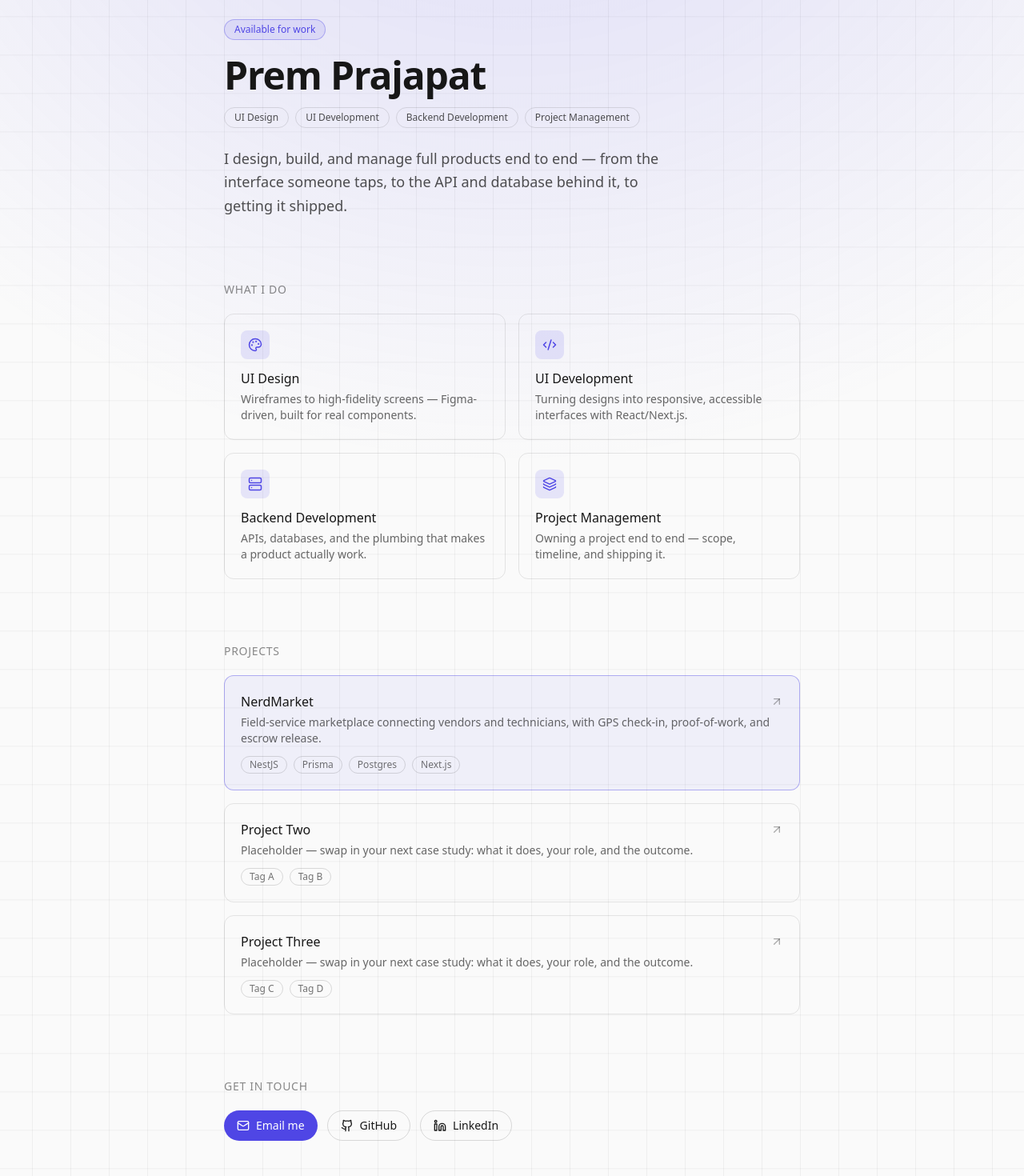
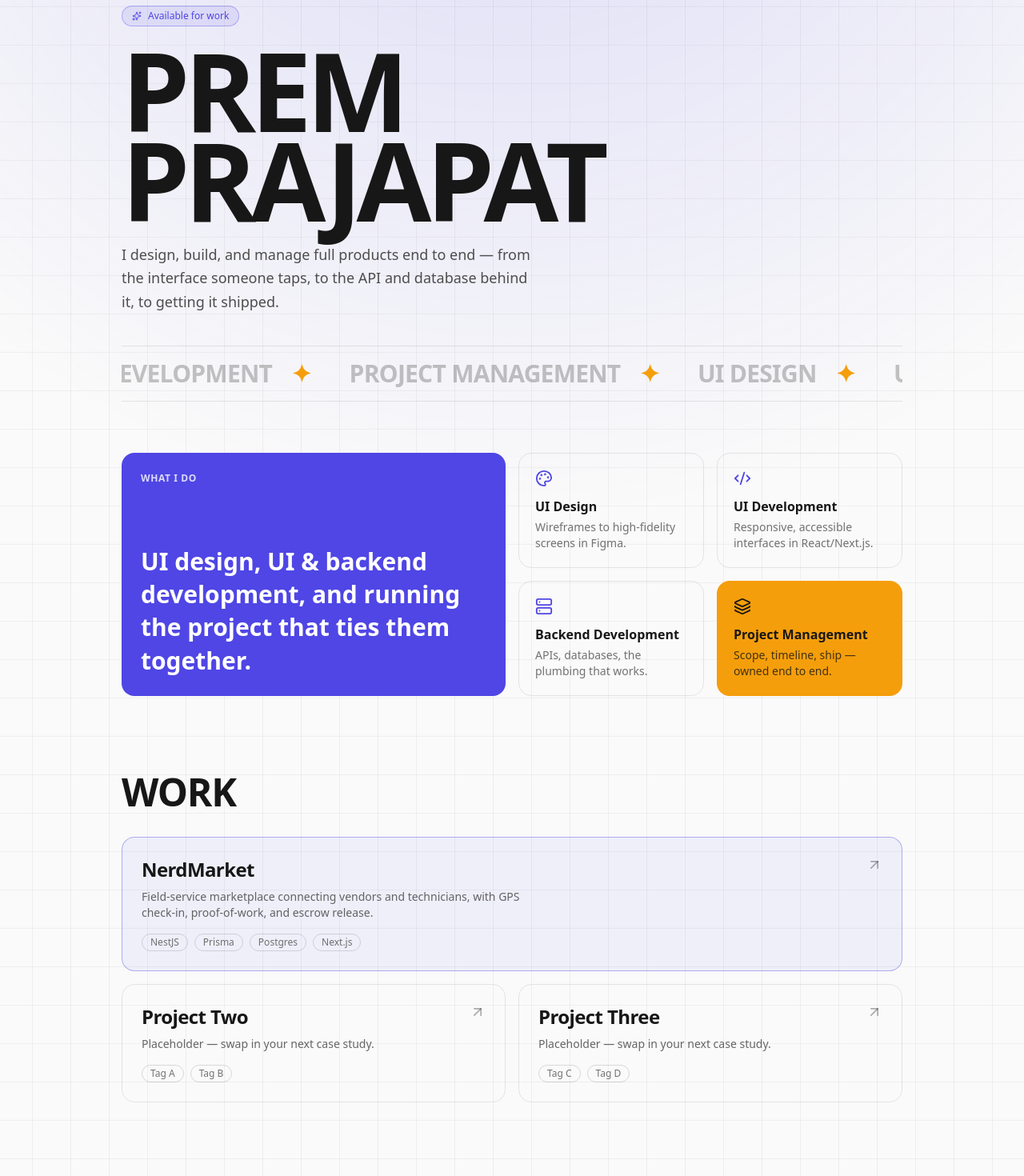
Before and after one commit to NarutoJoyboy/portfolio, a Next.js app: page / in a window 1280 px wide. Shown: the part 146-1616 px from the top of the page at 80% size. Built offline with nearby package versions, Linux system fonts and the light colour scheme.

Commit message:
portfolio: bento-grid redesign with oversized typography and marquee, inspired by 2026 award-winning portfolio trends

```diff
--- a/app/globals.css
+++ b/app/globals.css
@@ -5,6 +5,8 @@
   --foreground: #171717;
   --accent: #4f46e5;
   --accent-foreground: #ffffff;
+  --accent2: #f59e0b;
+  --accent2-foreground: #171717;
 }
 
 @theme inline {
@@ -12,6 +14,8 @@
   --color-foreground: var(--foreground);
   --color-accent: var(--accent);
   --color-accent-foreground: var(--accent-foreground);
+  --color-accent2: var(--accent2);
+  --color-accent2-foreground: var(--accent2-foreground);
   --font-sans: var(--font-geist-sans);
   --font-mono: var(--font-geist-mono);
 }
@@ -22,6 +26,8 @@
     --foreground: #ededed;
     --accent: #818cf8;
     --accent-foreground: #0a0a0a;
+    --accent2: #fbbf24;
+    --accent2-foreground: #0a0a0a;
   }
 }
 
@@ -36,3 +42,12 @@ body {
   background-size: auto, 48px 48px, 48px 48px;
   background-position: center, center, center;
 }
+
+@keyframes marquee {
+  from { transform: translateX(0); }
+  to { transform: translateX(-50%); }
+}
+
+.marquee-track {
+  animation: marquee 22s linear infinite;
+}
--- a/app/page.tsx
+++ b/app/page.tsx
@@ -1,26 +1,10 @@
-import { Code2, Layers, Palette, Server, Github, Linkedin, Mail, ArrowUpRight } from "lucide-react";
+import { Code2, Layers, Palette, Server, Github, Linkedin, Mail, ArrowUpRight, Sparkles } from "lucide-react";
 
 const SKILLS = [
-  {
-    icon: Palette,
-    title: "UI Design",
-    desc: "Wireframes to high-fidelity screens — Figma-driven, built for real components.",
-  },
-  {
-    icon: Code2,
-    title: "UI Development",
-    desc: "Turning designs into responsive, accessible interfaces with React/Next.js.",
-  },
-  {
-    icon: Server,
-    title: "Backend Development",
-    desc: "APIs, databases, and the plumbing that makes a product actually work.",
-  },
-  {
-    icon: Layers,
-    title: "Project Management",
-    desc: "Owning a project end to end — scope, timeline, and shipping it.",
-  },
+  { icon: Palette, title: "UI Design", desc: "Wireframes to high-fidelity screens in Figma." },
+  { icon: Code2, title: "UI Development", desc: "Responsive, accessible interfaces in React/Next.js." },
+  { icon: Server, title: "Backend Development", desc: "APIs, databases, the plumbing that works." },
+  { icon: Layers, title: "Project Management", desc: "Scope, timeline, ship — owned end to end." },
 ];
 
 const PROJECTS = [
@@ -32,12 +16,12 @@ const PROJECTS = [
   },
   {
     title: "Project Two",
-    desc: "Placeholder — swap in your next case study: what it does, your role, and the outcome.",
+    desc: "Placeholder — swap in your next case study.",
     tags: ["Tag A", "Tag B"],
   },
   {
     title: "Project Three",
-    desc: "Placeholder — swap in your next case study: what it does, your role, and the outcome.",
+    desc: "Placeholder — swap in your next case study.",
     tags: ["Tag C", "Tag D"],
   },
 ];
@@ -48,12 +32,14 @@ const NAV = [
   { href: "#contact", label: "Contact" },
 ];
 
+const MARQUEE_WORDS = ["UI Design", "UI Development", "Backend Development", "Project Management"];
+
 export default function Portfolio() {
   return (
     <>
       {/* Nav */}
       <header className="sticky top-0 z-10 backdrop-blur-md bg-[color-mix(in_srgb,var(--background)_75%,transparent)] border-b border-[color-mix(in_srgb,var(--foreground)_8%,transparent)]">
-        <div className="mx-auto max-w-3xl px-6 h-14 flex items-center justify-between">
+        <div className="mx-auto max-w-5xl px-6 h-14 flex items-center justify-between">
           <a href="#" className="flex items-center gap-2 font-medium text-sm">
             <span className="flex h-7 w-7 items-center justify-center rounded-full bg-accent text-accent-foreground text-xs font-bold">
               PP
@@ -70,81 +56,102 @@ export default function Portfolio() {
         </div>
       </header>
 
-      <main className="mx-auto max-w-3xl px-6 py-20 sm:py-28">
+      <main className="mx-auto max-w-5xl px-6">
         {/* Hero */}
-        <section id="about" className="relative">
+        <section id="about" className="pt-16 sm:pt-24 pb-10">
           <span className="inline-flex items-center gap-2 rounded-full border border-[color-mix(in_srgb,var(--accent)_35%,transparent)] bg-[color-mix(in_srgb,var(--accent)_10%,transparent)] px-3 py-1 text-xs font-medium text-accent">
-            Available for work
+            <Sparkles size={12} /> Available for work
           </span>
-          <h1 className="mt-5 text-4xl sm:text-5xl font-semibold tracking-tight">
-            Prem Prajapat
+          <h1 className="mt-6 text-[16vw] sm:text-[7rem] md:text-[8.5rem] font-black tracking-tighter leading-[0.82] uppercase">
+            Prem
+            <br />
+            Prajapat
           </h1>
-          <div className="mt-4 flex flex-wrap gap-2">
-            {["UI Design", "UI Development", "Backend Development", "Project Management"].map((role) => (
-              <span
-                key={role}
-                className="rounded-full border border-[color-mix(in_srgb,var(--foreground)_12%,transparent)] px-3 py-1 text-xs font-medium text-[color-mix(in_srgb,var(--foreground)_75%,transparent)]"
-              >
-                {role}
-              </span>
-            ))}
-          </div>
-          <p className="mt-6 max-w-xl text-lg leading-relaxed text-[color-mix(in_srgb,var(--foreground)_75%,transparent)]">
+          <p className="mt-6 max-w-lg text-lg leading-relaxed text-[color-mix(in_srgb,var(--foreground)_75%,transparent)]">
             I design, build, and manage full products end to end — from the
             interface someone taps, to the API and database behind it, to
             getting it shipped.
           </p>
         </section>
 
-        {/* Skills */}
-        <section className="mt-20">
-          <h2 className="text-sm font-medium uppercase tracking-wider text-[color-mix(in_srgb,var(--foreground)_50%,transparent)]">
+        {/* Marquee */}
+        <section className="border-y border-[color-mix(in_srgb,var(--foreground)_10%,transparent)] py-4 overflow-hidden">
+          <div className="flex whitespace-nowrap marquee-track w-max">
+            {[...MARQUEE_WORDS, ...MARQUEE_WORDS, ...MARQUEE_WORDS, ...MARQUEE_WORDS].map((word, i) => (
+              <span
+                key={i}
+                className="flex items-center text-2xl sm:text-3xl font-black uppercase tracking-tight mx-6 text-[color-mix(in_srgb,var(--foreground)_25%,transparent)]"
+              >
+                {word}
+                <span className="ml-6 text-accent2">✦</span>
+              </span>
+            ))}
+          </div>
+        </section>
+
+        {/* Bento: what I do */}
+        <section className="mt-16">
+          <div className="grid grid-cols-2 md:grid-cols-4 auto-rows-[minmax(140px,auto)] gap-4">
+            {/* Bio cell */}
+            <div className="col-span-2 row-span-2 rounded-2xl bg-accent text-accent-foreground p-6 flex flex-col justify-between">
+              <span className="text-xs font-semibold uppercase tracking-wider opacity-80">
                 What I do
-          </h2>
-          <div className="mt-5 grid grid-cols-1 sm:grid-cols-2 gap-4">
-            {SKILLS.map(({ icon: Icon, title, desc }) => (
+              </span>
+              <p className="text-2xl sm:text-3xl font-bold leading-snug">
+                UI design, UI &amp; backend development, and running the
+                project that ties them together.
+              </p>
+            </div>
+
+            {SKILLS.map(({ icon: Icon, title, desc }, i) => (
               <div
                 key={title}
-                className="group rounded-xl border border-[color-mix(in_srgb,var(--foreground)_10%,transparent)] p-5 transition-all hover:border-[color-mix(in_srgb,var(--accent)_45%,transparent)] hover:-translate-y-0.5 hover:shadow-lg hover:shadow-[color-mix(in_srgb,var(--accent)_12%,transparent)]"
+                className={`group col-span-2 sm:col-span-1 rounded-2xl border border-[color-mix(in_srgb,var(--foreground)_10%,transparent)] p-5 flex flex-col justify-between transition-all hover:-translate-y-0.5 hover:border-[color-mix(in_srgb,var(--accent)_45%,transparent)] hover:shadow-lg hover:shadow-[color-mix(in_srgb,var(--accent)_12%,transparent)] ${
+                  i === 3 ? "bg-accent2 text-accent2-foreground border-transparent hover:-translate-y-0.5" : ""
+                }`}
               >
-                <span className="inline-flex h-9 w-9 items-center justify-center rounded-lg bg-[color-mix(in_srgb,var(--accent)_12%,transparent)] text-accent">
-                  <Icon size={18} />
-                </span>
-                <h3 className="mt-3 font-medium">{title}</h3>
-                <p className="mt-1 text-sm text-[color-mix(in_srgb,var(--foreground)_65%,transparent)]">
+                <Icon size={22} className={i === 3 ? "" : "text-accent"} />
+                <div>
+                  <h3 className="mt-3 font-semibold">{title}</h3>
+                  <p
+                    className={`mt-1 text-sm ${
+                      i === 3
+                        ? "opacity-80"
+                        : "text-[color-mix(in_srgb,var(--foreground)_60%,transparent)]"
+                    }`}
+                  >
                     {desc}
                   </p>
+                </div>
               </div>
             ))}
           </div>
         </section>
 
         {/* Projects */}
-        <section id="work" className="mt-20 scroll-mt-20">
-          <h2 className="text-sm font-medium uppercase tracking-wider text-[color-mix(in_srgb,var(--foreground)_50%,transparent)]">
-            Projects
-          </h2>
-          <div className="mt-5 flex flex-col gap-4">
+        <section id="work" className="mt-24 scroll-mt-20">
+          <h2 className="text-4xl sm:text-5xl font-black tracking-tight uppercase">Work</h2>
+          <div className="mt-8 grid grid-cols-1 md:grid-cols-2 gap-4">
             {PROJECTS.map(({ title, desc, tags, featured }) => (
               <div
                 key={title}
-                className={`group relative rounded-xl border p-5 transition-all hover:-translate-y-0.5 hover:shadow-lg hover:shadow-[color-mix(in_srgb,var(--accent)_12%,transparent)] ${
+                className={`group relative rounded-2xl border p-6 transition-all hover:-translate-y-1 hover:shadow-xl hover:shadow-[color-mix(in_srgb,var(--accent)_15%,transparent)] ${
                   featured
-                    ? "border-[color-mix(in_srgb,var(--accent)_40%,transparent)] bg-[color-mix(in_srgb,var(--accent)_6%,transparent)]"
+                    ? "md:col-span-2 border-[color-mix(in_srgb,var(--accent)_40%,transparent)] bg-[color-mix(in_srgb,var(--accent)_6%,transparent)]"
                     : "border-[color-mix(in_srgb,var(--foreground)_10%,transparent)] hover:border-[color-mix(in_srgb,var(--accent)_45%,transparent)]"
                 }`}
               >
-                <div className="flex items-center justify-between">
-                  <h3 className="font-medium">{title}</h3>
+                <div className="flex items-start justify-between">
+                  <h3 className="text-2xl font-bold tracking-tight">{title}</h3>
                   <ArrowUpRight
-                    size={16}
-                    className="text-[color-mix(in_srgb,var(--foreground)_35%,transparent)] transition-transform group-hover:translate-x-0.5 group-hover:-translate-y-0.5 group-hover:text-accent"
+                    size={20}
+                    className="shrink-0 text-[color-mix(in_srgb,var(--foreground)_35%,transparent)] transition-transform group-hover:translate-x-1 group-hover:-translate-y-1 group-hover:text-accent"
                   />
                 </div>
-                <p className="mt-1 text-sm text-[color-mix(in_srgb,var(--foreground)_65%,transparent)]">
+                <p className="mt-2 max-w-lg text-sm text-[color-mix(in_srgb,var(--foreground)_65%,transparent)]">
                   {desc}
                 </p>
-                <div className="mt-3 flex flex-wrap gap-2">
+                <div className="mt-4 flex flex-wrap gap-2">
                   {tags.map((tag) => (
                     <span
                       key={tag}
@@ -160,35 +167,38 @@ export default function Portfolio() {
         </section>
 
         {/* Contact */}
-        <section id="contact" className="mt-20 scroll-mt-20">
-          <h2 className="text-sm font-medium uppercase tracking-wider text-[color-mix(in_srgb,var(--foreground)_50%,transparent)]">
-            Get in touch
+        <section id="contact" className="mt-24 scroll-mt-20 pb-16">
+          <div className="rounded-3xl bg-[color-mix(in_srgb,var(--foreground)_4%,transparent)] border border-[color-mix(in_srgb,var(--foreground)_10%,transparent)] p-8 sm:p-14 text-center">
+            <h2 className="text-4xl sm:text-6xl font-black tracking-tighter uppercase">
+              Let&apos;s build <span className="text-accent">something.</span>
             </h2>
-          <div className="mt-5 flex flex-wrap gap-3">
+            <div className="mt-8 flex flex-wrap justify-center gap-3">
               <a
                 href="mailto:prempremprajapatpp@gmail.com"
-              className="inline-flex items-center gap-2 rounded-full bg-accent text-accent-foreground px-4 py-2 text-sm font-medium transition-opacity hover:opacity-90"
+                className="inline-flex items-center gap-2 rounded-full bg-accent text-accent-foreground px-5 py-2.5 text-sm font-semibold transition-opacity hover:opacity-90"
               >
                 <Mail size={16} /> Email me
               </a>
               <a
                 href="https://github.com/"
-              className="inline-flex items-center gap-2 rounded-full border border-[color-mix(in_srgb,var(--foreground)_15%,transparent)] px-4 py-2 text-sm font-medium transition-colors hover:border-[color-mix(in_srgb,var(--accent)_45%,transparent)] hover:text-accent"
+                className="inline-flex items-center gap-2 rounded-full border border-[color-mix(in_srgb,var(--foreground)_15%,transparent)] px-5 py-2.5 text-sm font-semibold transition-colors hover:border-[color-mix(in_srgb,var(--accent)_45%,transparent)] hover:text-accent"
               >
                 <Github size={16} /> GitHub
               </a>
               <a
                 href="https://linkedin.com/"
-              className="inline-flex items-center gap-2 rounded-full border border-[color-mix(in_srgb,var(--foreground)_15%,transparent)] px-4 py-2 text-sm font-medium transition-colors hover:border-[color-mix(in_srgb,var(--accent)_45%,transparent)] hover:text-accent"
+                className="inline-flex items-center gap-2 rounded-full border border-[color-mix(in_srgb,var(--foreground)_15%,transparent)] px-5 py-2.5 text-sm font-semibold transition-colors hover:border-[color-mix(in_srgb,var(--accent)_45%,transparent)] hover:text-accent"
               >
                 <Linkedin size={16} /> LinkedIn
               </a>
             </div>
+          </div>
+
+          <footer className="mt-10 flex justify-between text-xs text-[color-mix(in_srgb,var(--foreground)_45%,transparent)]">
+            <span>© {new Date().getFullYear()} Prem Prajapat</span>
+            <span>Built with Next.js</span>
+          </footer>
         </section>
-
-        <footer className="mt-24 border-t border-[color-mix(in_srgb,var(--foreground)_8%,transparent)] pt-6 text-xs text-[color-mix(in_srgb,var(--foreground)_45%,transparent)]">
-          © {new Date().getFullYear()} Prem Prajapat
-        </footer>
       </main>
     </>
   );
```
Lines whose indentation alone changed are shown as unchanged.
